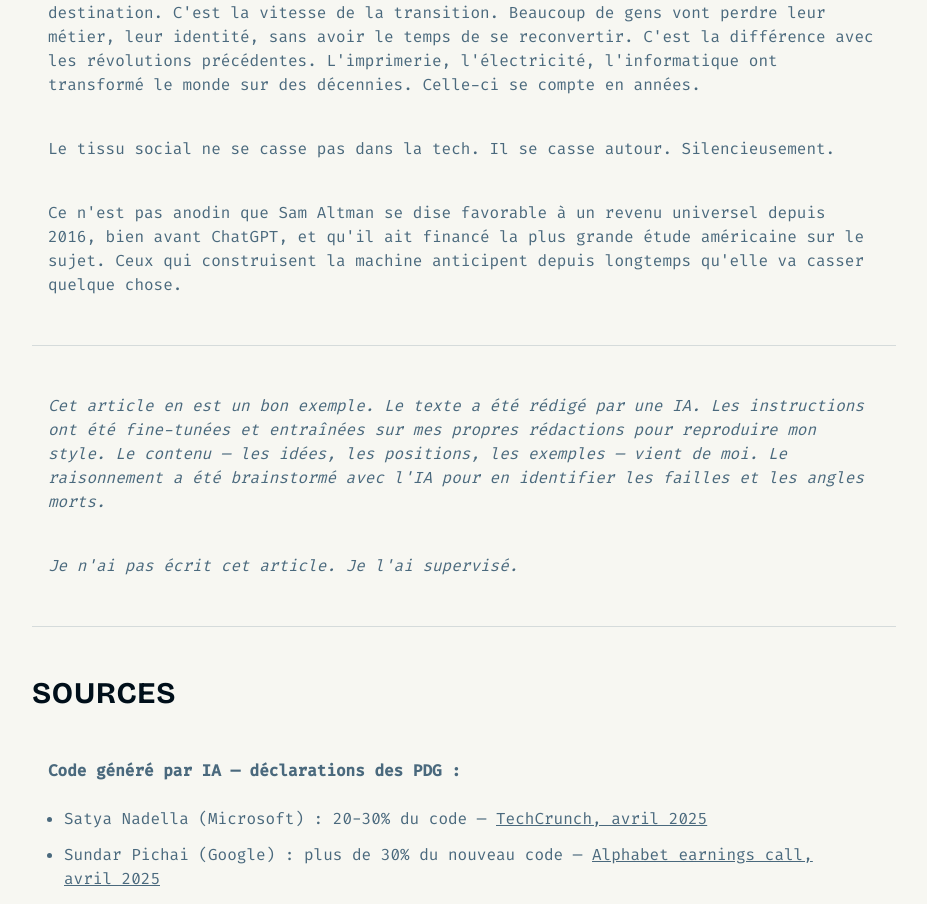
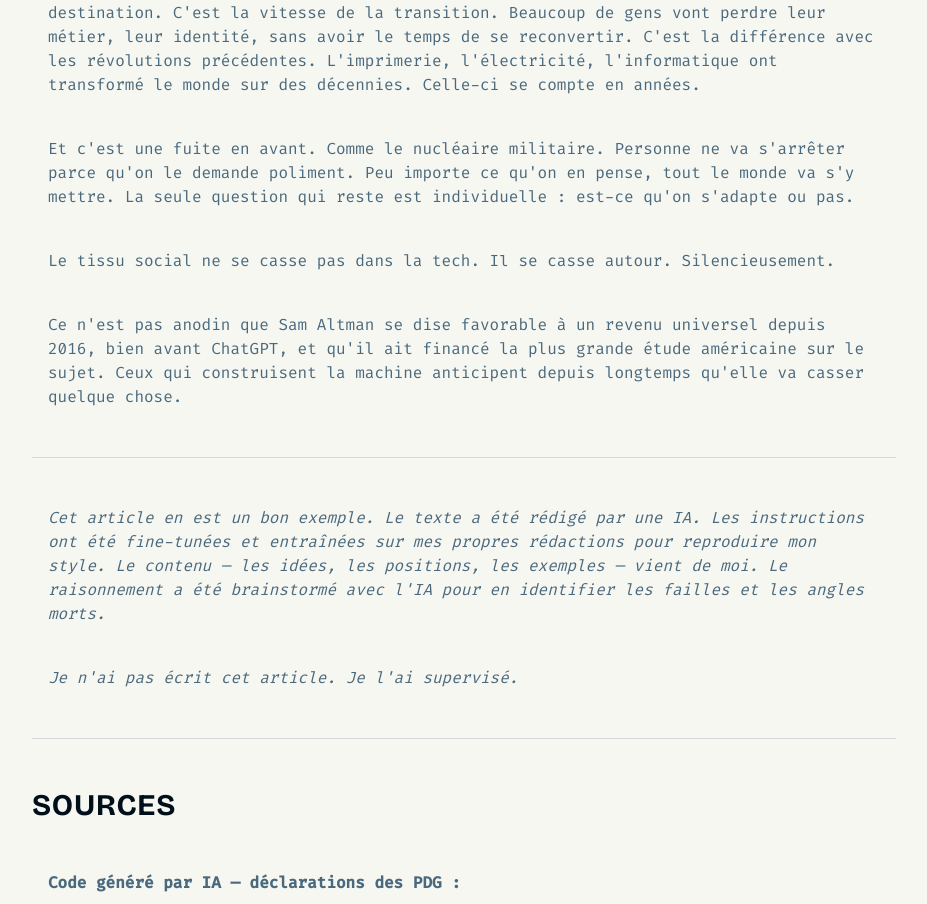
Before and after one commit to sergentrif/sergentrif.github.io, a Next.js app: page /articles/la-revolution-ia-le-tertiaire-a-l-heure-de-l-automatisation in a window 1280 px wide. Shown: the part 6141-7045 px from the top of the page, without its empty margins (176-1103 px from the left). Built offline with nearby package versions, Linux system fonts and the light colour scheme.

Commit message:
fix(Articles): add small sentence

```diff
--- a/src/app/articles/la-revolution-ia-le-tertiaire-a-l-heure-de-l-automatisation/page.tsx
+++ b/src/app/articles/la-revolution-ia-le-tertiaire-a-l-heure-de-l-automatisation/page.tsx
@@ -229,6 +229,9 @@ export default function ArticleRevolutionIAPage() {
                     L&apos;imprimerie, l&apos;électricité, l&apos;informatique ont transformé le monde sur des
                     décennies. Celle-ci se compte en années.
                 </p>
+                <p>
+                    Et c&apos;est une fuite en avant. Comme le nucléaire militaire. Personne ne va s&apos;arrêter parce qu&apos;on le demande poliment. Peu importe ce qu&apos;on en pense, tout le monde va s'y mettre. La seule question qui reste est individuelle : est-ce qu'on s'adapte ou pas.
+                </p>
                 <p>Le tissu social ne se casse pas dans la tech. Il se casse autour. Silencieusement.</p>
                 <p>
                     Ce n&apos;est pas anodin que Sam Altman se dise favorable à un revenu universel depuis 2016, bien
```
